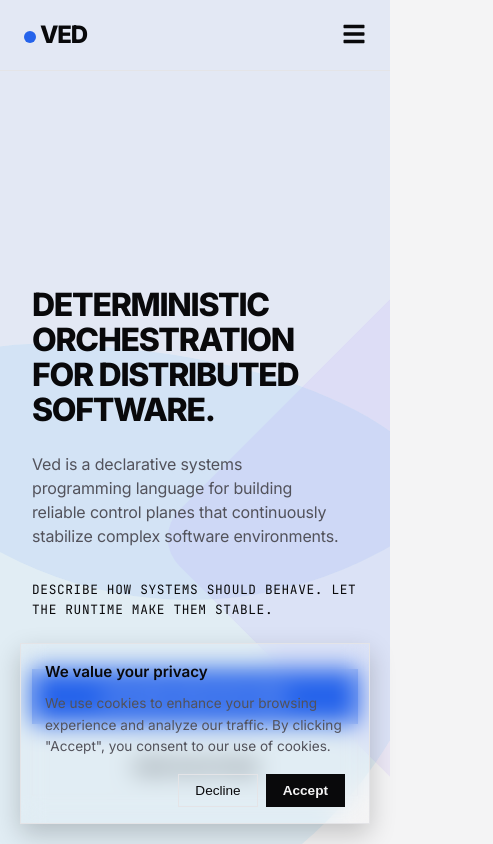
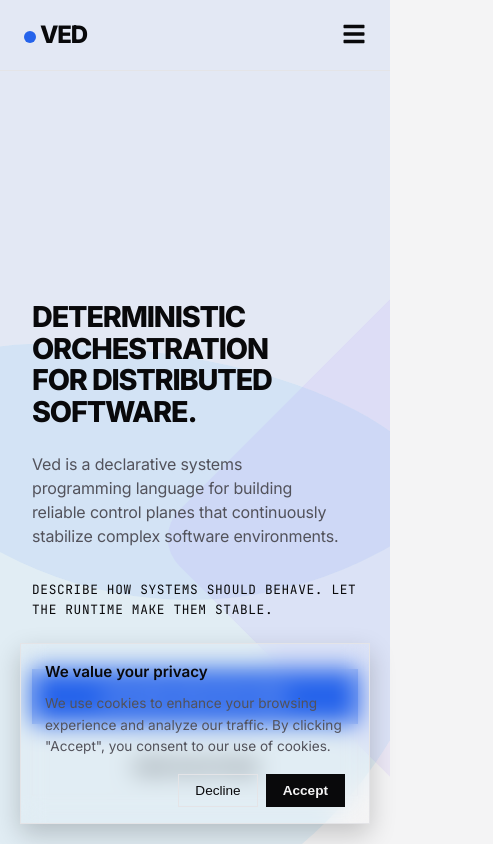
Before and after one commit to vedlanghq/ved-landing, a Next.js app: page / in a window 390 px wide. Shown: the top 844 px of the page, 493 px wide, since content can reach past the window. Built offline with nearby package versions, Linux system fonts and the light colour scheme.

Commit message:
feat: enhance layout responsiveness by adding max-width constraints and overflow handling

```diff
--- a/src/app/globals.css
+++ b/src/app/globals.css
@@ -65,6 +65,8 @@ html {
   transition:
     background-color 0.3s ease,
     color 0.3s ease;
+  overflow-x: hidden;
+  max-width: 100%;
 }
 
 body {
@@ -73,6 +75,7 @@ body {
   color: inherit;
   line-height: 1.6;
   overflow-x: hidden;
+  max-width: 100%;
   -webkit-font-smoothing: antialiased;
 }
 
@@ -266,6 +269,7 @@ nav {
   overflow: hidden;
   border: 1px solid var(--border);
   overflow-x: auto;
+  max-width: 100%;
 }
 
 .code-panel pre {
@@ -275,6 +279,7 @@ nav {
   color: var(--code-text);
   overflow-x: auto;
   margin: 0;
+  max-width: 100%;
 }
 
 .token-keyword {
@@ -455,7 +460,7 @@ footer {
   position: fixed;
   top: 0;
   left: 0;
-  width: 100vw;
+  width: 100%;
   height: 100vh;
   z-index: -1;
   overflow: hidden;
@@ -583,7 +588,6 @@ footer {
 }
 
 @media (max-width: 768px) {
-
   .content-section,
   .execution-loop-section,
   .code-split-section,
@@ -598,6 +602,11 @@ footer {
   gap: 6rem;
   max-width: 1600px;
   margin: 0 auto;
+}
+
+.two-col-grid > * {
+  min-width: 0;
+  max-width: 100%;
 }
 
 @media (max-width: 1024px) {
@@ -790,6 +799,7 @@ footer {
   .hero-text {
     margin-left: 0;
     padding: 0 1rem;
+    max-width: 100%;
   }
 
   .hero-text h1 {
@@ -800,6 +810,7 @@ footer {
   .sub-text {
     font-size: 1rem;
     padding-right: 1rem;
+    max-width: 100%;
   }
 
   .cta-group {
@@ -842,7 +853,8 @@ footer {
   }
 
   .loop-container h2,
-  .col-text h2 {
+  .col-text h2,
+  .hero-text h1 {
     font-size: clamp(1.8rem, 6vw, 2.5rem);
     word-wrap: break-word;
     overflow-wrap: break-word;
```
